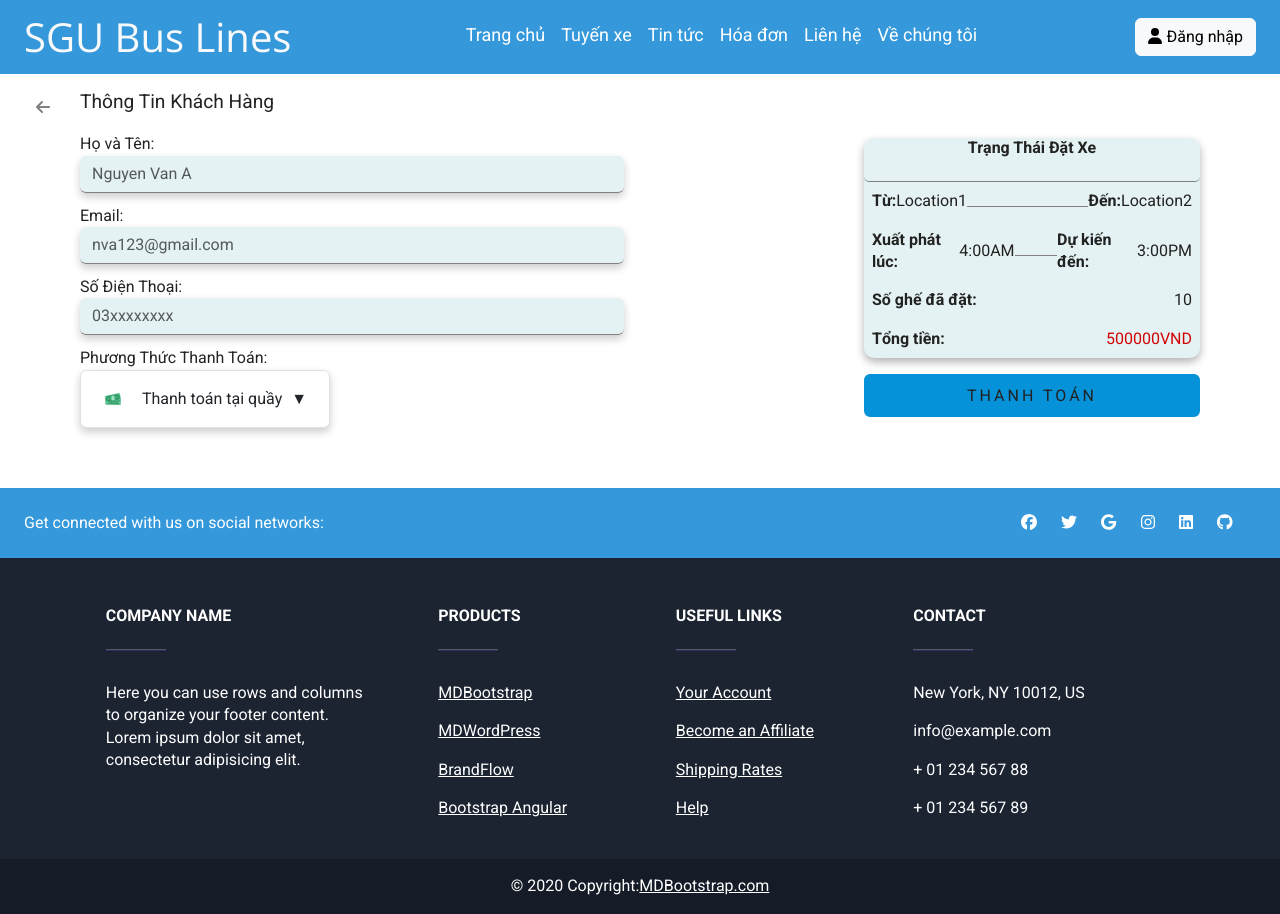
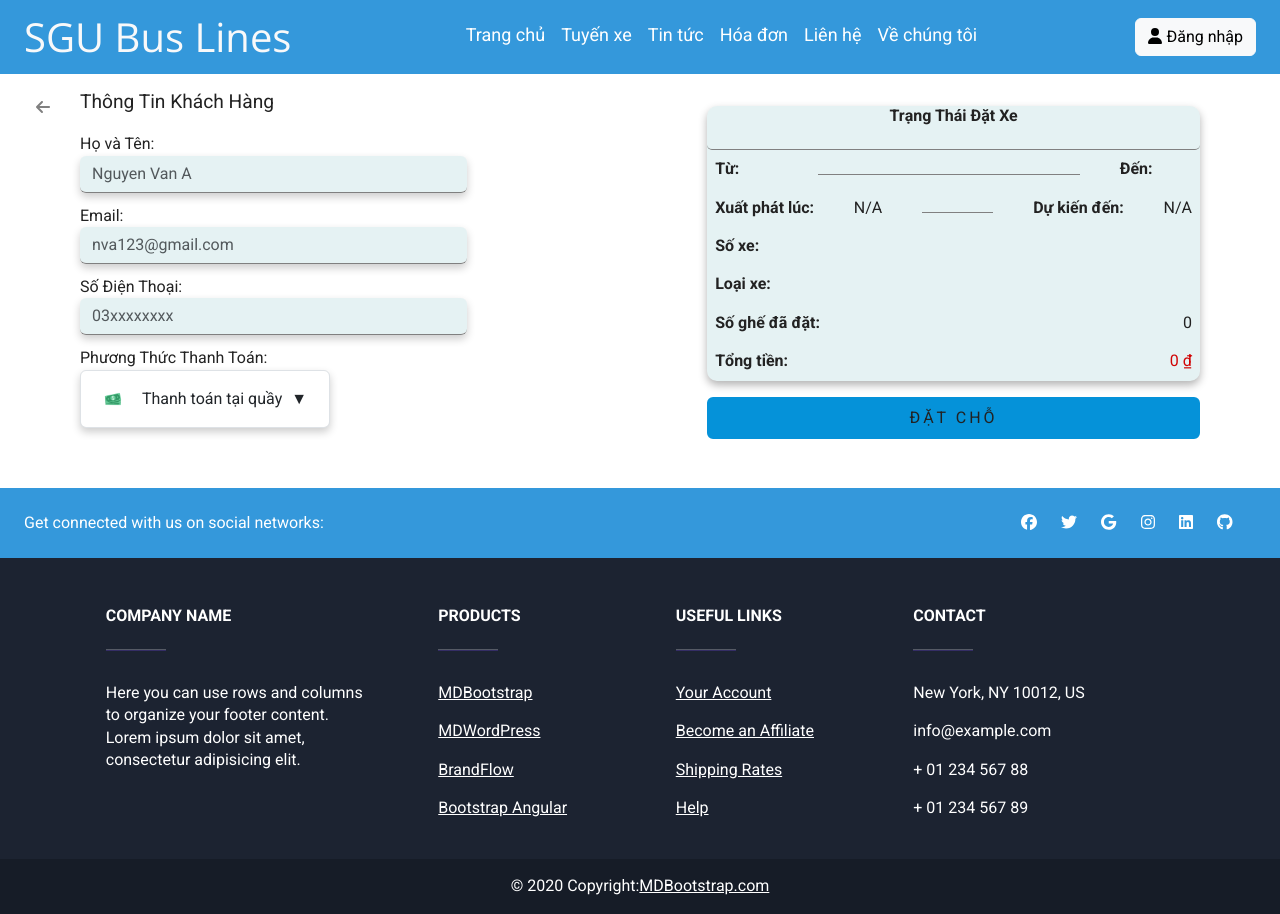
Before and after one commit to BT2701/bus-ticket-booking-frontend, a React (Create React App) app: page /schedule/detail/payment in a window 1280 px wide. Built offline with nearby package versions, Linux system fonts and the light colour scheme.

Commit message:
display: payment information

```diff
--- a/src/Components/Payment/Payment.css
+++ b/src/Components/Payment/Payment.css
@@ -36,7 +36,7 @@
 
 /*  */
 .payment-right{
-    max-width: 30%;
+    max-width: 50%;
     width: 100%;
 }
 .payment-booking-status{
@@ -48,7 +48,7 @@
     box-shadow: 0 4px 8px rgba(0, 0, 0, 0.3);
     border-radius: 10px;
     background-color: rgba(5, 125, 136, 0.1);
-    margin-top: 3em;
+    margin-top: 1em;
     margin-bottom: 1em;
 }
 .payment-booking-status-title{
@@ -79,7 +79,7 @@
     font-weight: 550;
 }
 .payment-booking-status-line1{
-    width: 40%;
+    width: 55%;
     height: 1px;
     background-color: gray;
     margin-bottom: -0.6em;
--- a/src/Components/Payment/Payment.jsx
+++ b/src/Components/Payment/Payment.jsx
@@ -9,8 +9,12 @@ import { colors } from '@mui/material';
 import { FontAwesomeIcon } from '@fortawesome/react-fontawesome';
 import { faArrowLeft } from '@fortawesome/free-solid-svg-icons';
 import { Link } from 'react-router-dom';
+import { useSchedule } from '../../Context/ScheduleContext';
+import formatTimeFromDatabase from '../sharedComponents/formatTimeFromDatabase';
+import formatCurrency from '../sharedComponents/formatMoney';
 
 const Payment = () => {
+  const { schedule, updateSchedule, seatList,finalTotal, updateSeatList,updateTotal,getSeatCount } = useSchedule();
   const [isOpen, setIsOpen] = useState(false);
   const [selected, setSelected] = useState({
     value: 'normal',
@@ -30,7 +34,20 @@ const Payment = () => {
     setSelected(option);
     setIsOpen(false);
   };
-
+  useEffect(()=>{
+    if(!seatList || !finalTotal){
+      const savedSeats = localStorage.getItem('selectedSeats');
+      const savedTotal = localStorage.getItem('total');
+      const savedSchedule= localStorage.getItem('schedule');
+      if (savedSeats && savedTotal) {
+        updateSeatList(JSON.parse(savedSeats));
+        updateTotal(JSON.parse(savedTotal));
+        updateSchedule(JSON.parse(savedSchedule));
+      } else {
+        console.error('No schedule data found');
+      }
+    }
+  },[seatList, finalTotal])
   return (
     <div className="payment-container">
       <div className="payment-left">
@@ -80,24 +97,30 @@ const Payment = () => {
           </div>
           <div className="payment-booking-status-infor">
             <div className="payment-booking-status-content">
-              <label>Từ:</label> <span>Location1</span>
+              <label>Từ:</label> <span>{schedule?.route.from.name}</span>
               <div className="payment-booking-status-line1"></div>
-              <label>Đến:</label> <span>Location2</span>
+              <label>Đến:</label> <span>{schedule?.route.to.name}</span>
             </div>
             <div className="payment-booking-status-content">
-            <label>Xuất phát lúc:</label> <span>4:00AM</span>
+            <label>Xuất phát lúc:</label> <span>{formatTimeFromDatabase(schedule?.departure)}</span>
               <div className="payment-booking-status-line2"></div>
-              <label>Dự kiến đến:</label> <span>3:00PM</span>
+              <label>Dự kiến đến:</label> <span>{formatTimeFromDatabase(schedule?.arrival)}</span>
             </div>
             <div className="payment-booking-status-content">
-              <label>Số ghế đã đặt:</label><span>10</span>
+              <label>Số xe:</label><span>{schedule?.bus.busnumber}</span>
             </div>
             <div className="payment-booking-status-content">
-              <label>Tổng tiền:</label><span className='payment-total'>500000VND</span>
+              <label>Loại xe:</label><span>{schedule?.bus.category.name}</span>
+            </div>
+            <div className="payment-booking-status-content">
+              <label>Số ghế đã đặt:</label><span>{getSeatCount()}</span>
+            </div>
+            <div className="payment-booking-status-content">
+              <label>Tổng tiền:</label><span className='payment-total'>{formatCurrency(finalTotal)}</span>
             </div>
           </div>
         </div>
-        <Button className='btn btn-primary payment-btn'>Thanh Toán</Button>
+        <Button className='btn btn-primary payment-btn'>Đặt Chỗ</Button>
       </div>
       <div className="payment-back">
         <Link to={'/schedule/detail'} className='btn btn-secondary'><FontAwesomeIcon icon={faArrowLeft} style={{ marginRight: '0.5em' }}/></Link>
--- a/src/Components/Schedule/ScheduleDetail.jsx
+++ b/src/Components/Schedule/ScheduleDetail.jsx
@@ -6,16 +6,17 @@ import Available from '../../Static/IMG/available.png'
 import BusDefault from '../../Static/IMG/bus.png'
 import Guy from '../../Static/IMG/guy.jpg'
 import { Button } from 'react-bootstrap'; // For Bootstrap Button
-import { Link } from 'react-router-dom';
+import { Link, Navigate, useNavigate } from 'react-router-dom';
 import { FontAwesomeIcon } from '@fortawesome/react-fontawesome';
 import { faArrowLeft, faSyncAlt } from '@fortawesome/free-solid-svg-icons';
 import { useSchedule } from '../../Context/ScheduleContext';
 import formatTimeFromDatabase from '../sharedComponents/formatTimeFromDatabase';
 import formatCurrency from '../sharedComponents/formatMoney';
 import NotificationDialog from '../sharedComponents/notificationDialog';
+import notificationWithIcon from '../Utils/notification';
 
 const ScheduleDetail = () => {
-  const { schedule, updateSchedule } = useSchedule();
+  const { schedule, updateSchedule, updateSeatList, updateTotal } = useSchedule();
   const [seatIndexsUp, setSeatIndexsUp] = useState([]);
   const [seatIndexsDown, setSeatIndexsDown] = useState([]);
   const [seatCount, setSeatCount] = useState(0);
@@ -24,6 +25,8 @@ const ScheduleDetail = () => {
   const [selectedSeats, setSelectedSeats] = useState([]);
   const [price, setPrice] = useState(0);
   const [isDialogOpen, setIsDialogOpen] = useState(false);
+  const navigate = useNavigate();
+
 
   const handleOpenDialog = () => {
     setIsDialogOpen(true);
@@ -141,8 +144,20 @@ const ScheduleDetail = () => {
   const Total = () => {
     return price * selectedSeats.length;
   }
+  const handleSubmit = () => {
+    if (selectedSeats.length === 0) {
+      notificationWithIcon('info', 'Information', 'Mời chọn ít nhất một chỗ!');
+    }
+    else {
+      updateSeatList(selectedSeats);
+      updateTotal(Total());
+      localStorage.setItem('selectedSeats', JSON.stringify(selectedSeats));
+      localStorage.setItem('total', JSON.stringify(Total()));
+      navigate('/schedule/detail/payment');
+    }
+  }
   useEffect(() => {
-    if(!schedule){
+    if (!schedule) {
       const savedSchedule = localStorage.getItem('schedule');
       if (savedSchedule) {
         updateSchedule(JSON.parse(savedSchedule));
@@ -311,7 +326,7 @@ const ScheduleDetail = () => {
           </div>
         </div>
         <div className="schedule-right-bot">
-          <div className="schedule-right-bot-h6" style={{display:"flex"}}>
+          <div className="schedule-right-bot-h6" style={{ display: "flex" }}>
             <h6>Chỗ Đã Chọn:</h6>
             {selectedSeats.length > 0 && (
               <button className='schedule-right-bot-h6-btn'
@@ -333,7 +348,7 @@ const ScheduleDetail = () => {
           <div className="schedule-total-prices">
             <h6>Tổng Tiền:</h6> <span>{formatCurrency(Total())}</span>
           </div>
-          <Link className='btn btn-primary' to={'/schedule/detail/payment'}>Xác Nhận</Link>
+          <Button className='btn btn-primary' onClick={handleSubmit}>Xác Nhận</Button>
         </div>
       </div>
       <div className="schedule-back">
--- a/src/Context/ScheduleContext.js
+++ b/src/Context/ScheduleContext.js
@@ -6,14 +6,23 @@ const ScheduleContext = createContext();
 // Tạo Provider để bao bọc các thành phần khác
 export const ScheduleProvider = ({ children }) => {
   const [schedule, setSchedule] = useState(null);
-
+  const [seatList, setSeatList]= useState([]);
+  const [finalTotal, setFinalTotal]= useState(0);
   // Hàm cập nhật lịch trình
   const updateSchedule = (newSchedule) => {
     setSchedule(newSchedule);
   };
-
+  const updateSeatList=(seatList)=>{
+    setSeatList(seatList);
+  };
+  const updateTotal=(total)=>{
+    setFinalTotal(total);
+  };
+  const getSeatCount=()=>{
+    return seatList.length;
+  }
   return (
-    <ScheduleContext.Provider value={{ schedule, updateSchedule }}>
+    <ScheduleContext.Provider value={{ schedule,finalTotal,seatList, updateSchedule, updateTotal, updateSeatList,getSeatCount }}>
       {children}
     </ScheduleContext.Provider>
   );
```
Lines whose indentation alone changed are shown as unchanged.
